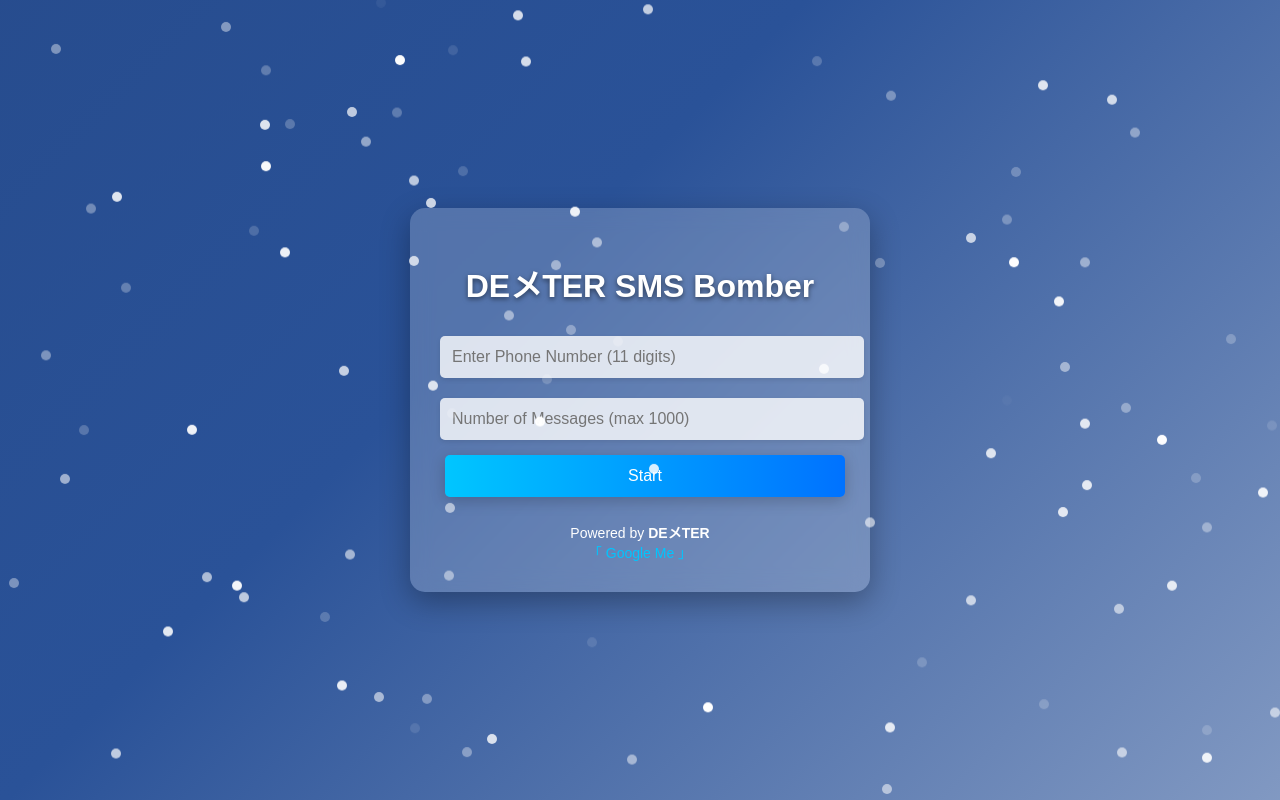
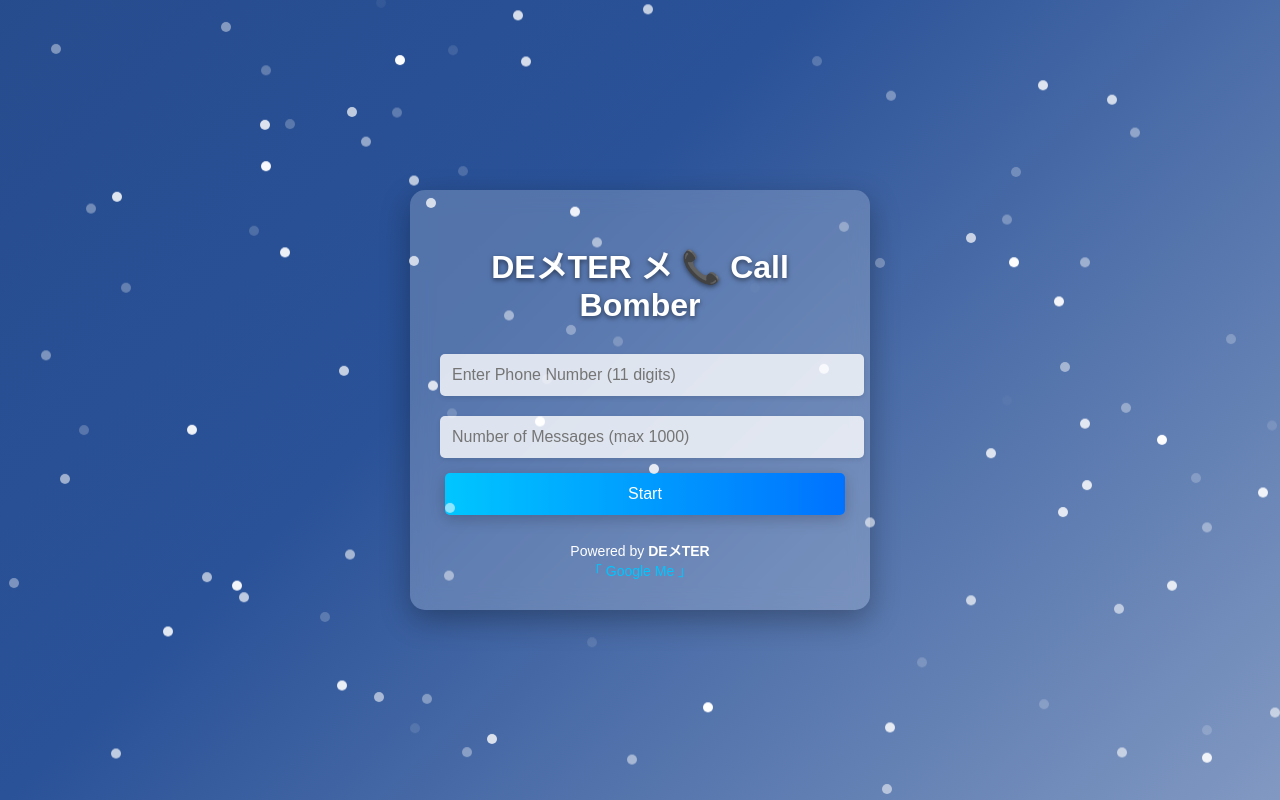
Before and after one commit to XDOTDEX/0.9.1, a plain HTML site: page index.html in a window 1280 px wide. Drawn offline with Linux system fonts and the light colour scheme.

Commit message:
Update index.html

```diff
--- a/index.html
+++ b/index.html
@@ -140,7 +140,7 @@
 <body>
     <div class="snow"></div> <!-- Snow container -->
     <div class="container">
-        <h1>DEメTER SMS Bomber</h1>
+        <h1>DEメTER メ 📞 Call Bomber</h1>
         <input type="text" id="phoneNumber" placeholder="Enter Phone Number (11 digits)" required>
         <input type="number" id="count" placeholder="Number of Messages (max 1000)" required>
         <button id="startBomber">Start</button>
```
